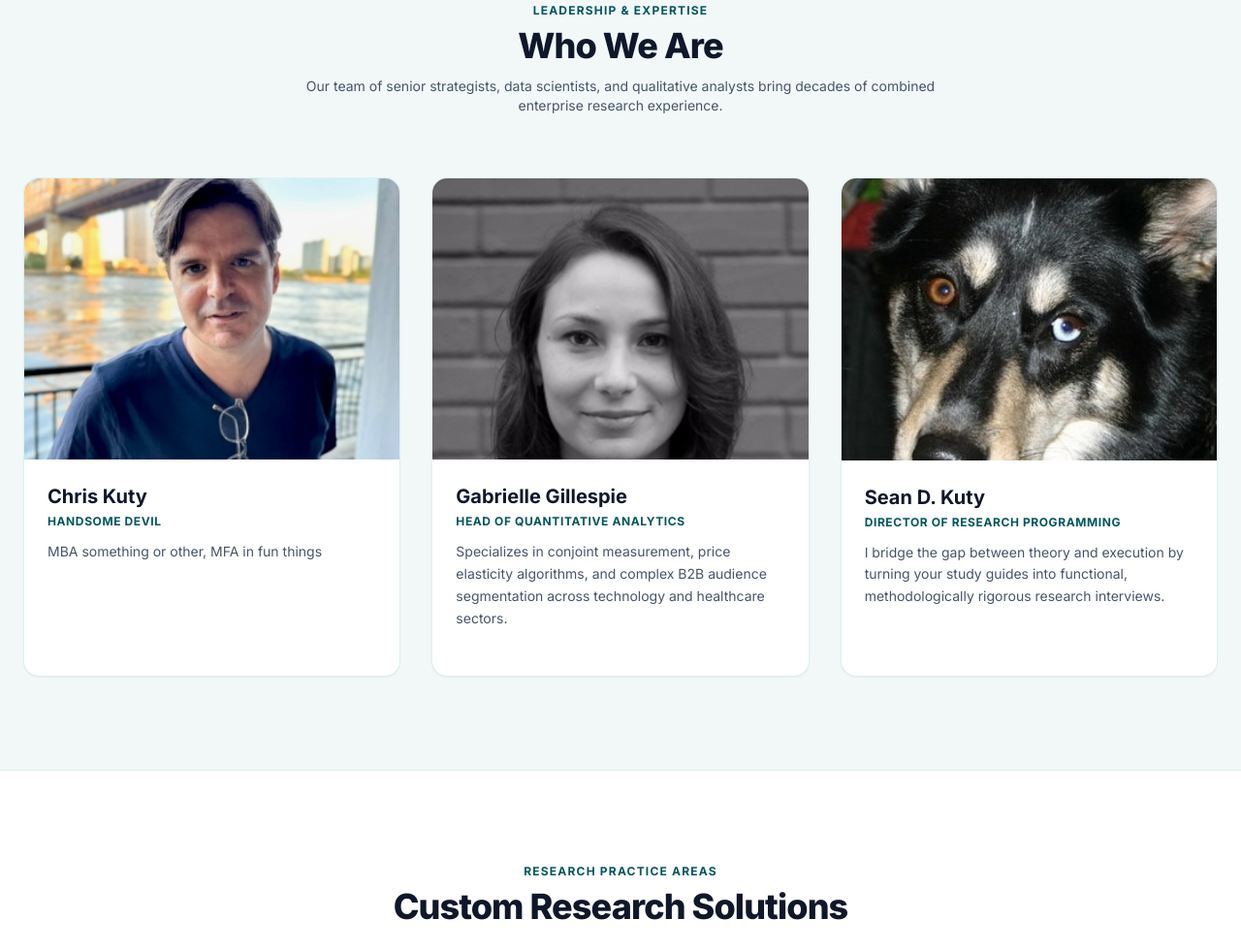
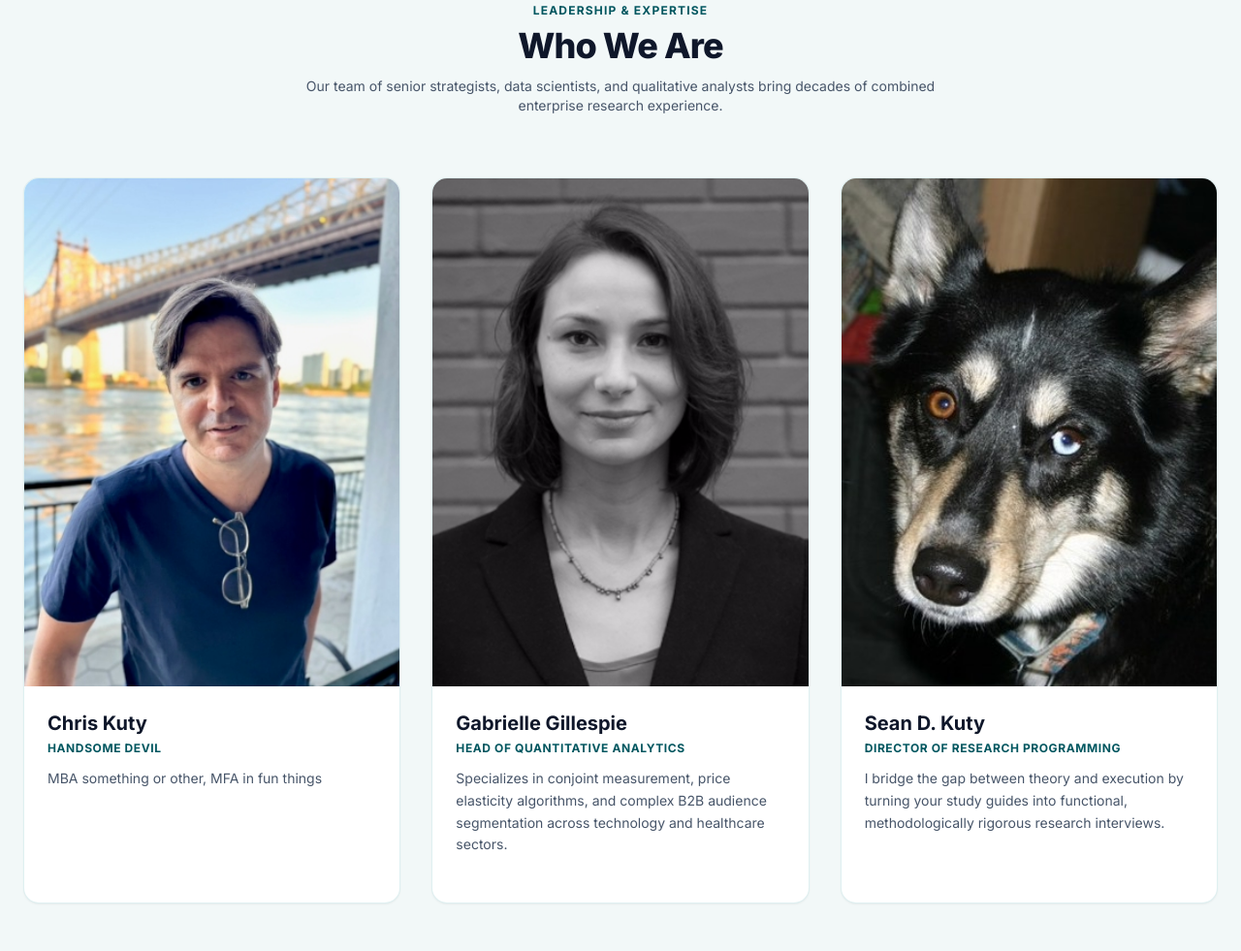
Before and after one commit to LinkinL0gs/csg_homepage, a plain HTML site: page index.html in a window 1280 px wide. Shown: the part 834-1815 px from the top of the page at 97% size. Drawn offline with nearby package versions, Linux system fonts and the light colour scheme.

Commit message:
modify photo cards

```diff
--- a/index.html
+++ b/index.html
@@ -122,7 +122,7 @@
             <div class="grid md:grid-cols-3 gap-8">
                 <!-- Person 1 -->
                 <div class="bg-white rounded-2xl border border-csg-light/40 overflow-hidden shadow-sm hover:shadow-xl transition-all group">
-                    <div class="aspect-[4/3] w-full overflow-hidden bg-slate-100">
+                    <div class="aspect-[340/460] w-full overflow-hidden bg-slate-100">
                         <img src="chris.jpeg" alt="Chris Kuty" class="w-full h-full object-cover object-center group-hover:scale-105 transition-transform duration-300">
                     </div>
                     <div class="p-6">
@@ -140,8 +140,8 @@
 
                 <!-- Person 2 -->
                 <div class="bg-white rounded-2xl border border-csg-light/40 overflow-hidden shadow-sm hover:shadow-xl transition-all group">
-                    <div class="aspect-[4/3] w-full overflow-hidden bg-slate-100">
-                        <img src="gabbie.png" alt="Gabrielle Gillespie" class="w-full h-full object-cover object-top group-hover:scale-105 transition-transform duration-300">
+                    <div class="aspect-[340/460] w-full overflow-hidden bg-slate-100">
+                        <img src="gabbie.png" alt="Gabrielle Gillespie" class="w-full h-full object-cover object-center group-hover:scale-105 transition-transform duration-300">
                     </div>
                     <div class="p-6">
                         <h3 class="text-xl font-bold text-slate-900">Gabrielle Gillespie</h3>
@@ -158,7 +158,7 @@
 
                 <!-- Person 3 -->
                 <div class="bg-white rounded-2xl border border-csg-light/40 overflow-hidden shadow-sm hover:shadow-xl transition-all group">
-                    <div class="aspect-[4/3] w-full overflow-hidden bg-slate-100">
+                    <div class="aspect-[340/460] w-full overflow-hidden bg-slate-100">
                         <img src="sean.jpeg" alt="Sean D. Kuty" class="w-full h-full object-cover object-center group-hover:scale-105 transition-transform duration-300">
                     </div>
                     <div class="p-6">
```
